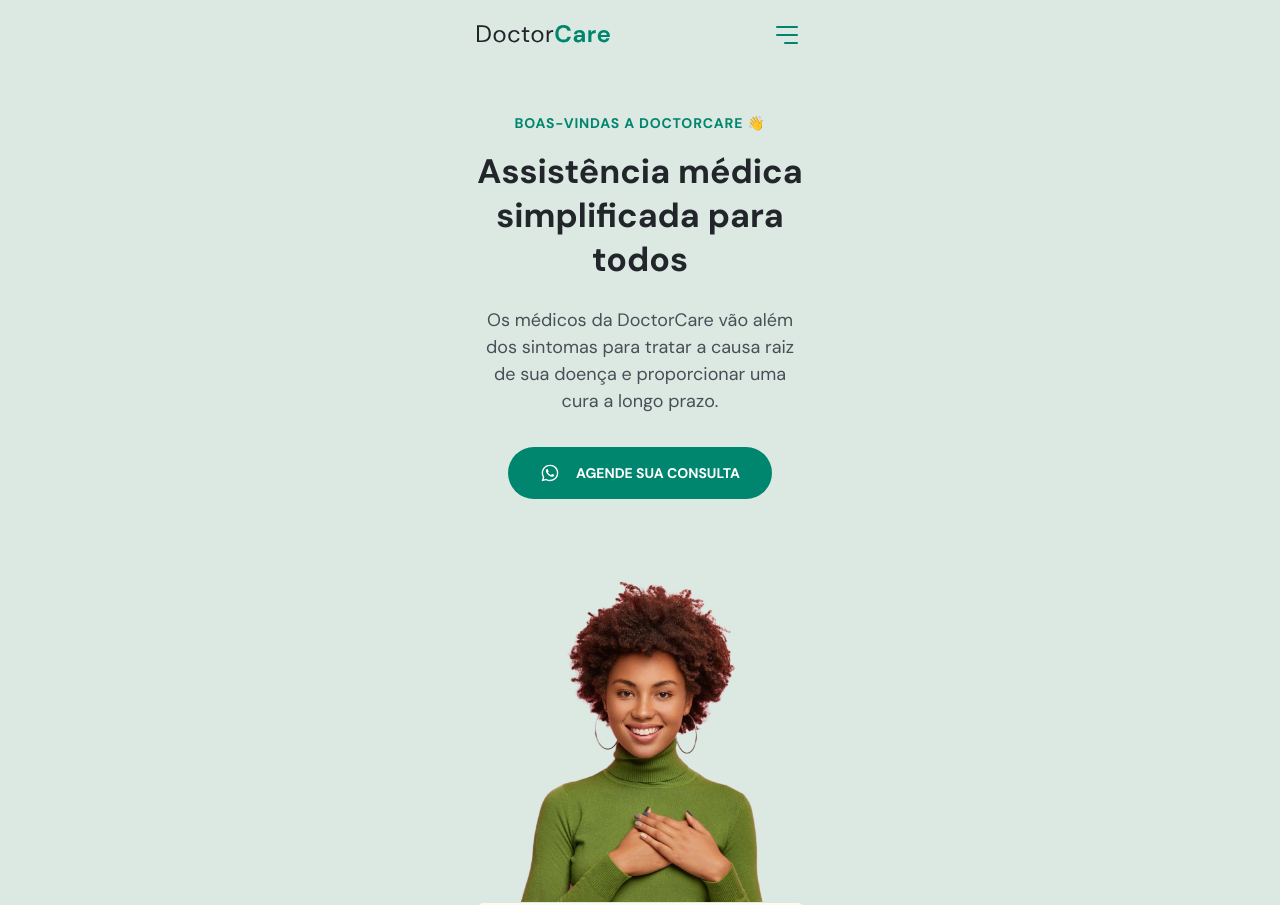
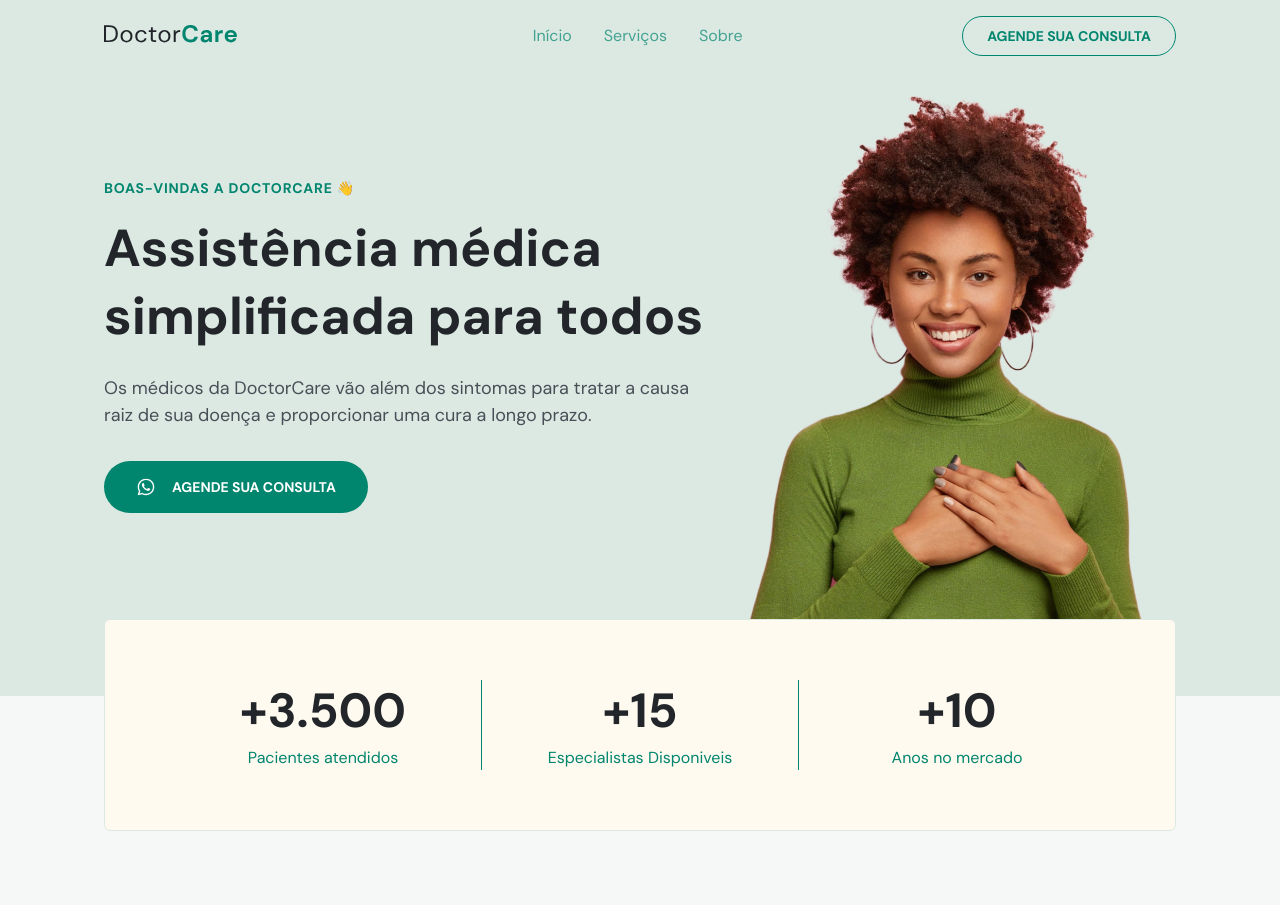
Before and after one commit to apenasliana/Rocketseat, a plain HTML site: page nlw-Trilha_Origin/nlw-DoctorCare/index.html in a window 1280 px wide. Shown: the top 905 px of the page. Drawn offline with nearby package versions, Linux system fonts and the light colour scheme.

Commit message:
site mobile com suporte para desktop pronto

```diff
--- a/nlw-Trilha_Origin/nlw-DoctorCare/index.html
+++ b/nlw-Trilha_Origin/nlw-DoctorCare/index.html
@@ -224,6 +224,7 @@
 
     <section id="home">
       <div class="wrapper">
+        <div class="col-a">
           <header>
             <h4>BOAS-VINDAS A DOCTORCARE 👋</h4>
             <h1>Assistência médica simplificada para todos</h1>
@@ -249,7 +250,10 @@
 
               Agende sua consulta
             </a>
+          </div>
+        </div>
 
+        <div class="col-b">
           <img
             src="/assets/mulher-negra-com-moleton-verde-com-as-duas-maos-no-peito.png"
             alt="Mulher negra vestindo moleton verde com as duas maos no peito e sorrindo"
@@ -434,6 +438,7 @@
 
     <section id="about">
       <div class="wrapper">
+        <div class="col-a">
           <header>
             <h4>Sobre nós</h4>
             <h2>Entenda quem somos e por que existimos</h2>
@@ -441,15 +446,19 @@
 
           <div class="content">
             <p>
-            Amet minim mollit non deserunt ullamco est sit aliqua dolor do amet
-            sint. Velit officia consequat duis enim. Amet minim mollit non
-            deserunt ullamco est sit aliqua dolor do amet sint. Velit officia
-            consequat duis enim. Amet minim mollit non deserunt ullamco est sit
-            aliqua dolor do amet sint. Velit officia consequat duis enim. Amet
-            minim mollit non deserunt ullamco est sit aliqua dolor do amet sint.
-            Velit officia consequat duis enim. Amet minim mollit non deserunt
-            ullamco est sit aliqua dolor do amet sint.
+              Amet minim mollit non deserunt ullamco est sit aliqua dolor do
+              amet sint. Velit officia consequat duis enim. Amet minim mollit
+              non deserunt ullamco est sit aliqua dolor do amet sint. Velit
+              officia consequat duis enim. Amet minim mollit non deserunt
+              ullamco est sit aliqua dolor do amet sint. Velit officia consequat
+              duis enim. Amet minim mollit non deserunt ullamco est sit aliqua
+              dolor do amet sint. Velit officia consequat duis enim. Amet minim
+              mollit non deserunt ullamco est sit aliqua dolor do amet sint.
             </p>
+          </div>
+        </div>
+
+        <div class="col-b">
           <img
             src="assets/doutor-feliz-segurando-uma-prancheta-com-pacientes.png"
             alt="doutor feliz segurando uma prancheta com pacientes"
@@ -460,6 +469,7 @@
 
     <section id="contact">
       <div class="wrapper">
+        <div class="col-a">
           <header>
             <h2>Entre em contato com a gente!</h2>
           </header>
@@ -517,7 +527,11 @@
                 contato@doctorcare.com
               </li>
             </ul>
-          <a class="button" href="https://wa.me/5511987654321" target="_blank">
+            <a
+              class="button"
+              href="https://wa.me/5511987654321"
+              target="_blank"
+            >
               <svg
                 width="24"
                 height="24"
@@ -533,7 +547,10 @@
 
               Agende sua consulta
             </a>
+          </div>
+        </div>
 
+        <div class="col-b">
           <img
             src="assets/homem-negro-com-moleton-segurando-um-celular-e-rindo.png"
             alt="homem negro com moleton segurando um celular e rindo"
@@ -544,6 +561,7 @@
 
     <footer>
       <div class="wrapper">
+        <div class="col-a">
           <a class="logo" href="#home">
             <svg
               width="133"
@@ -599,6 +617,9 @@
             ©2022 DoctorCare. <br />
             Todos os direitos reservados.
           </p>
+        </div>
+
+        <div class="col-b">
           <ul class="social-links">
             <li>
               <a target="_blank" href="https://instagram.com"
@@ -680,6 +701,7 @@
             </li>
           </ul>
         </div>
+      </div>
     </footer>
 
     <a id="backToTopButton" href="#home">
--- a/nlw-Trilha_Origin/nlw-DoctorCare/style.css
+++ b/nlw-Trilha_Origin/nlw-DoctorCare/style.css
@@ -14,6 +14,7 @@
 
   --brand-beige: hsl(39, 100%, 97%);
   --brand-light: hsl(calc(var(--hue) - 22), 23%, 89%);
+  --brand-light-2: hsl(calc(var(--hue) + 10), 14%, 97%);
   --brand-dark: hsl(var(--hue), 100%, 14%);
 
   --bg-light: hsl(180, 14%, 97%);
@@ -45,7 +46,7 @@ body {
 }
 
 .wrapper {
-  width: 37.5rem;
+  width: min(50rem, 100%);
   margin-inline: auto;
   padding-inline: 2.4rem;
 }
@@ -184,6 +185,11 @@ nav button {
   cursor: pointer;
 }
 
+nav .menu,
+nav .close-menu {
+  position: fixed;
+}
+
 /* ================ menu-expanded ========================= */
 body.menu-expanded {
   overflow: hidden;
@@ -210,7 +216,6 @@ body.menu-expanded .close-menu {
   transform: translateY(100%);
 }
 body.menu-expanded .menu {
-  position: fixed;
   top: 0;
   left: 0;
   background: var(--primary-color);
@@ -281,13 +286,14 @@ body.menu-expanded button path {
 
 /* ================ Home ========================= */
 #home {
+  padding-block: 0;
   padding-top: calc(4.1rem + var(--nav-height));
 }
 
 #home::before {
   content: '';
   width: 100%;
-  height: calc(108rem + var(--nav-height));
+  height: calc(76% + var(--nav-height));
   background-color: var(--brand-light);
   display: block;
 
@@ -318,7 +324,7 @@ body.menu-expanded button path {
 }
 
 #home .stats {
-  width: 32.7rem;
+  width: 100%;
   padding-block: 4rem;
   margin-inline: auto;
 
@@ -471,3 +477,262 @@ footer .social-links {
 
   transform: translateY(0);
 }
+
+/* ================ @media, responsabilidade ========================= */
+
+@media (min-width: 1024px) {
+  /* ================ GERAL ========================= */
+  body {
+    overflow: auto;
+  }
+  .wrapper {
+    width: min(112rem, 100%);
+    display: grid;
+  }
+
+  .col-a {
+    grid-area: A;
+  }
+
+  .col-b {
+    grid-area: B;
+  }
+  section {
+    padding-block: 16rem;
+  }
+
+  section header h2 {
+    font-size: 4rem;
+    line-height: 5.2rem;
+  }
+
+  /* ================ NAVIGATION ========================= */
+
+  /* reset */
+  nav#navigation .wrapper * {
+    margin: 0;
+    padding: 0;
+    visibility: initial;
+    display: initial;
+    opacity: initial;
+    flex-direction: initial;
+    position: initial;
+    font-size: initial;
+    font-weight: initial;
+    transform: initial;
+    color: initial;
+    background-color: initial;
+    filter: initial;
+  }
+
+  nav#navigation .close-menu,
+  nav#navigation .open-menu,
+  nav#navigation .social-links {
+    display: none;
+  }
+  nav#navigation .menu {
+    display: flex;
+    align-items: center;
+    justify-content: space-between;
+    width: 60%;
+  }
+
+  nav#navigation .menu ul:nth-child(1) {
+    display: flex;
+    gap: 3.2rem;
+  }
+
+  nav#navigation .menu ul li a {
+    color: var(--primary-color);
+    opacity: 0.7;
+  }
+
+  nav#navigation .menu a.button {
+    display: flex;
+    justify-content: center;
+    align-items: center;
+    padding: 1rem 2.4rem;
+
+    border: 1px solid var(--primary-color);
+    border-radius: 4rem;
+
+    color: var(--primary-color);
+
+    font-weight: 700;
+    font-size: 1.4rem;
+    line-height: 1.8rem;
+    text-transform: uppercase;
+  }
+
+  nav#navigation .menu a.button:hover {
+    background-color: var(--primary-color);
+    border: none;
+    color: white;
+  }
+
+  nav#navigation.scroll .menu ul li a {
+    color: var(--brand-light-2);
+    opacity: 0.6;
+  }
+
+  nav#navigation.scroll .menu a.button {
+    border-color: white;
+    color: white;
+  }
+
+  nav#navigation .menu li a {
+    transition: opacity 0.4s;
+  }
+
+  nav#navigation .menu li a:hover {
+    opacity: 1;
+    font-weight: 700;
+  }
+
+  nav#navigation .menu li a::after {
+    content: '';
+    width: 0%;
+    height: 2px;
+    background-color: var(--primary-color);
+
+    position: relative;
+    bottom: -2rem;
+    left: -0.5rem;
+
+    display: block;
+
+    transition: width 0.2s;
+  }
+
+  nav#navigation.scroll .menu li a::after {
+    background-color: white;
+  }
+
+  nav#navigation .menu li a:hover::after {
+    padding-inline: 0.8rem;
+    width: 100%;
+  }
+
+  nav#navigation.scroll .menu li a:hover {
+    opacity: 1;
+  }
+
+  nav#navigation.scroll .menu a.button:hover {
+    background-color: var(--primary-color);
+    filter: brightness(1.3);
+    border: none;
+  }
+
+  /* ================ home ========================= */
+  #home::before {
+    height: calc(96% - var(--nav-height));
+  }
+  #home {
+    padding-top: var(--nav-height);
+  }
+
+  #home .wrapper {
+    grid-template-columns: 60.5rem 1fr;
+    grid-template-areas:
+      'A B'
+      'C C';
+  }
+
+  #home .col-a {
+    text-align: left;
+    align-self: center;
+  }
+
+  #home h1 {
+    font-size: 5.2rem;
+  }
+  #home .content p {
+    font-size: 1.8rem;
+  }
+
+  #home .stats {
+    grid-area: C;
+
+    flex-direction: row;
+    padding: 6rem;
+    gap: 0;
+  }
+
+  #home .stats .stat + .stat {
+    border-left: 1px solid var(--primary-color);
+  }
+
+  #home .stats .stat {
+    flex: 1;
+  }
+
+  #home .button {
+    margin: 0;
+  }
+
+  #home img {
+    width: 42rem;
+  }
+
+  /* ================ services ========================= */
+
+  #services h2 {
+    width: 47rem;
+    margin-inline: auto;
+  }
+
+  #services .cards {
+    flex-direction: row;
+    flex-wrap: wrap;
+    gap: 4rem;
+  }
+
+  #services .card {
+    width: 30%;
+    flex-grow: 1;
+  }
+  /* ================ about ========================= */
+
+  #about .wrapper {
+    grid-template-columns: 48rem 1fr;
+    grid-template-areas: 'B A';
+    gap: 6.7rem;
+  }
+  #about .col-a {
+    align-self: center;
+  }
+
+  #about .content p {
+    margin-bottom: 0;
+  }
+  /* ================ contact ========================= */
+
+  #contact .wrapper {
+    grid-template-columns: 1fr 57.5rem;
+    grid-template-areas: 'A B';
+  }
+
+  #contact h2 {
+    width: 40.4rem;
+  }
+
+  /* ================ footer ========================= */
+  footer {
+    padding-bottom: 8rem;
+  }
+  footer .wrapper {
+    grid-template-columns: 1fr 1fr;
+    grid-template-areas: 'A B';
+  }
+  footer .col-a {
+    align-self: center;
+  }
+  footer .col-b {
+    align-self: center;
+    justify-self: flex-end;
+  }
+
+  footer p {
+    margin-bottom: 0;
+  }
+}
```
Lines whose indentation alone changed are shown as unchanged.
